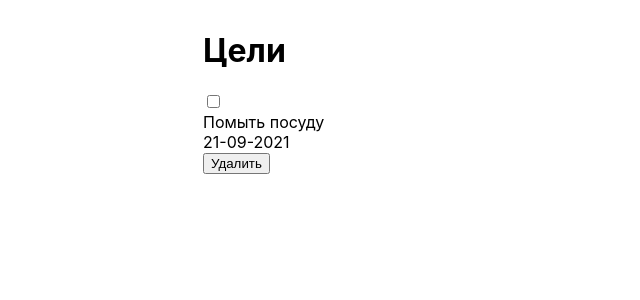
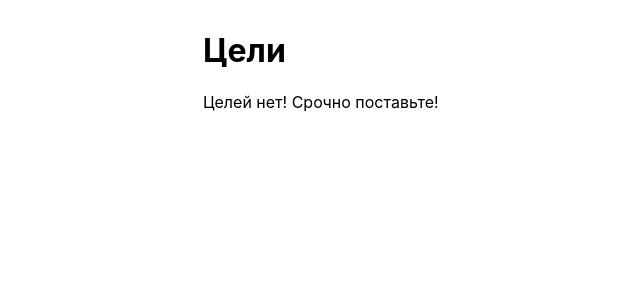
Before and after one commit to GreenLadyTea/Sudoku, a React (Create React App) app: page / in a window 1280 px wide. Shown: the top 300 px of the page, without its empty margins (112-752 px from the left). Built offline with nearby package versions, Linux system fonts and the light colour scheme.

Commit message:
added Goals List and tested rendering

```diff
--- a/src/App.tsx
+++ b/src/App.tsx
@@ -1,13 +1,13 @@
 import React from 'react';
 import './App.css';
-import Goal from './components/Goal/Goal';
+import { GoalsList } from './components/GoalsList/GoalsList';
 
 export default function App() {
   return (
     <>
       <div className="wrapper">
         <h1>Цели</h1>
-        <Goal id="1" name="Помыть посуду" date="21-09-2021" isCompleted={false} />
+        <GoalsList />
       </div>
     </>
   );
--- /dev/null
+++ b/src/components/GoalsList/GoalsList.tsx
@@ -0,0 +1,29 @@
+import React from 'react';
+import { useSelector } from 'react-redux';
+import { selectFilteredList } from '../../store/selector/selector';
+import Goal from '../Goal/Goal';
+
+export function GoalsList() {
+  const goals = useSelector(selectFilteredList);
+
+  function renderList() {
+    if (!goals.list.length) {
+      return 'Целей нет! Срочно поставьте!';
+    }
+    return (
+      <>
+        {goals.list.map(item => (
+          <Goal
+            key={item.id}
+            id={item.id}
+            name={item.name}
+            date={item.date}
+            isCompleted={item.isCompleted}
+          />
+        ))}
+      </>
+    );
+  }
+
+  return <div data-testid="list">{renderList()}</div>;
+}
```
Also changed, not shown: src/setupTests.js (+27 -0 lines), 2 other files (tests, documents, lock files or other folders).
